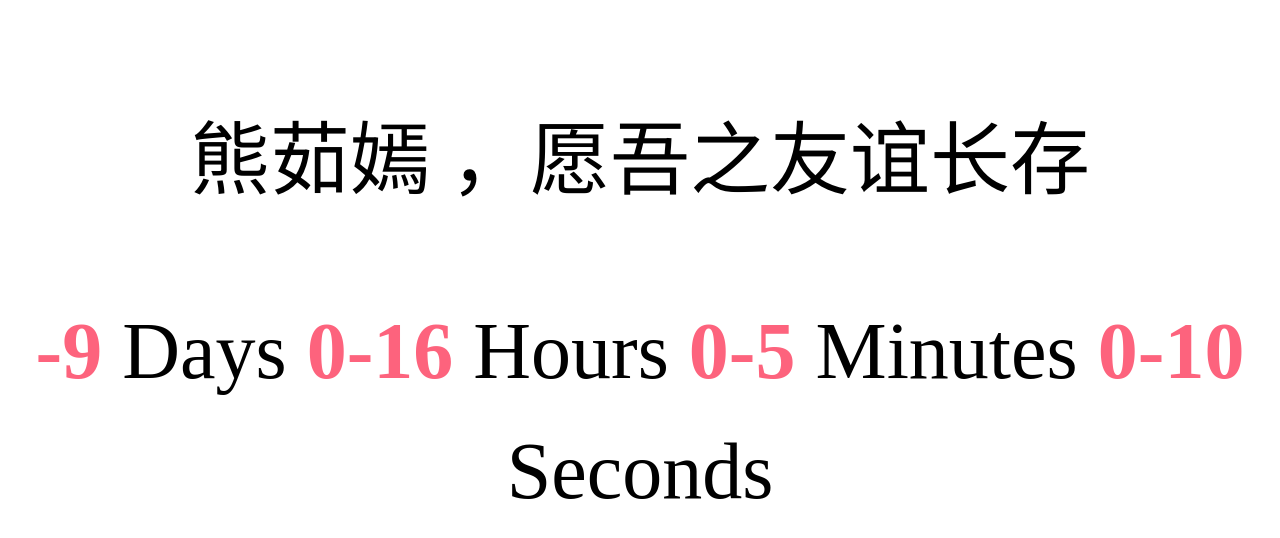
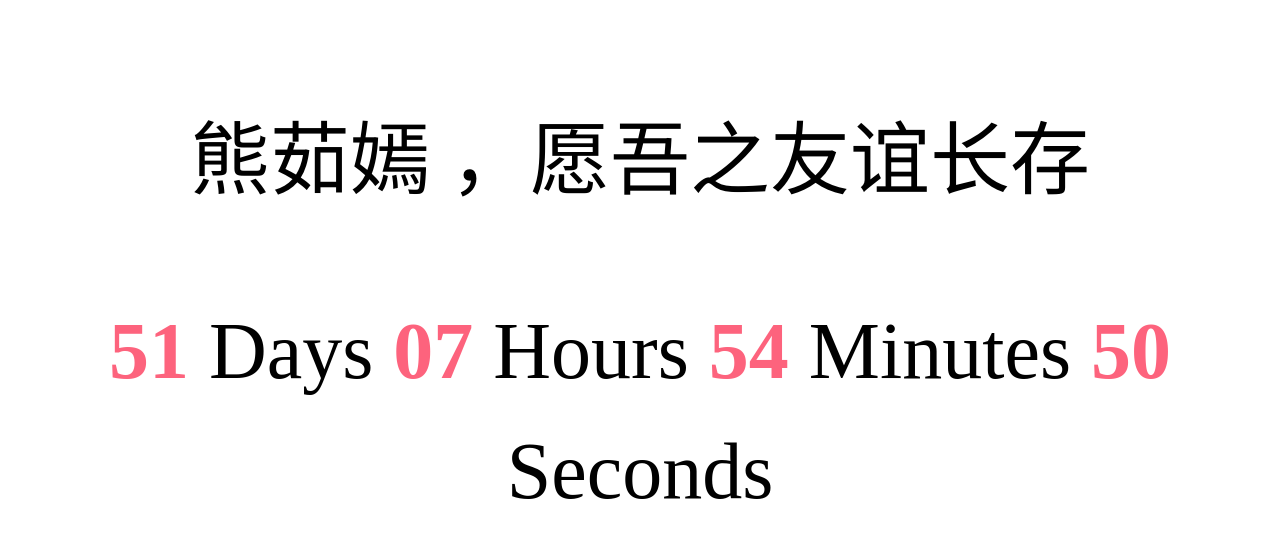
Before and after one commit to vastsky17/xiongxiong.github.io, a plain HTML site: page index.html in a window 1280 px wide. Drawn offline with Linux system fonts and the light colour scheme.

Commit message:
Update index.html

```diff
--- a/index.html
+++ b/index.html
@@ -60,7 +60,7 @@
 
         function timer() {
              <!--这是修改时间-->
-            var start = new Date(2022, 4, 24); // 2015.7.2
+            var start = new Date(2022, 2, 24); // 2015.7.2
             var t = new Date() - start;
             var h = ~~(t / 1000 / 60 / 60 % 24);
             if (h < 10) {
```
